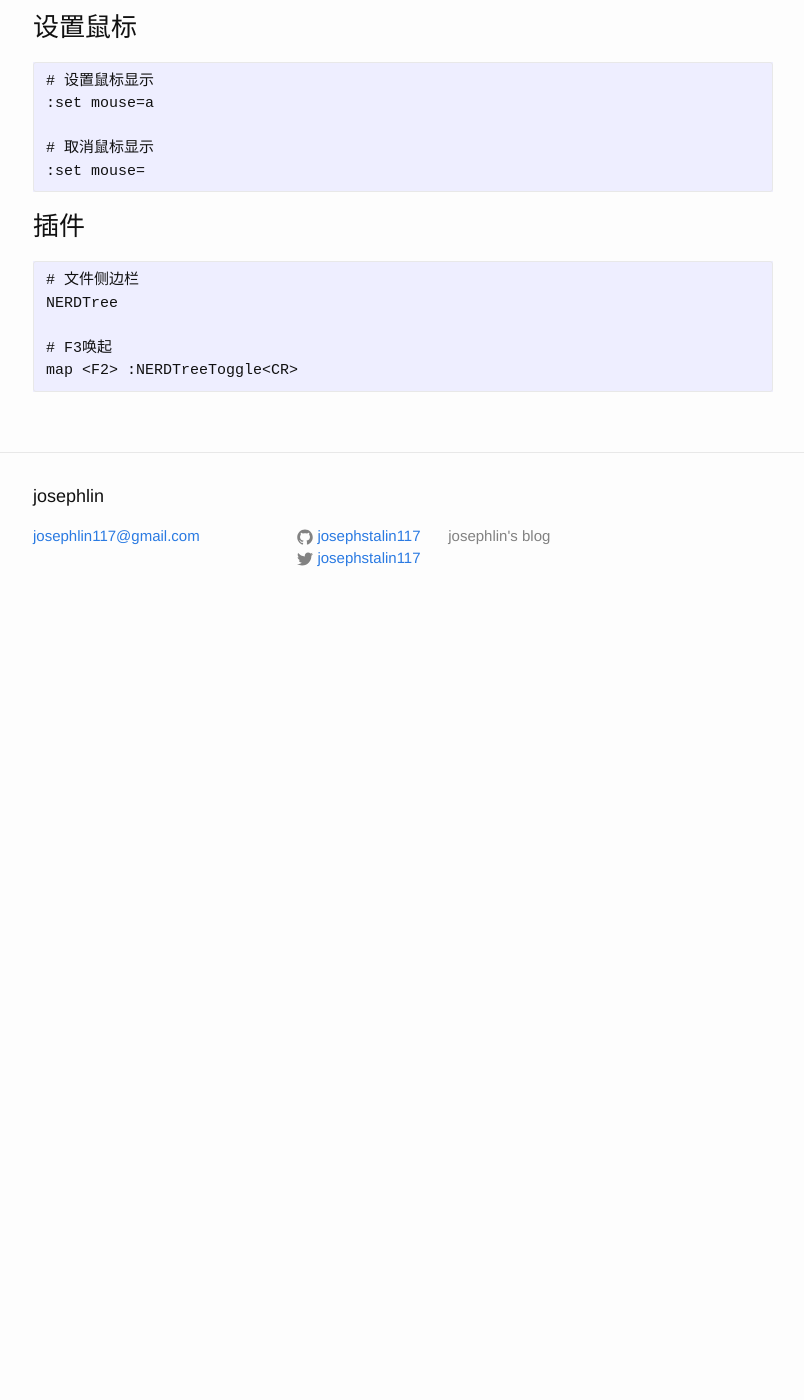
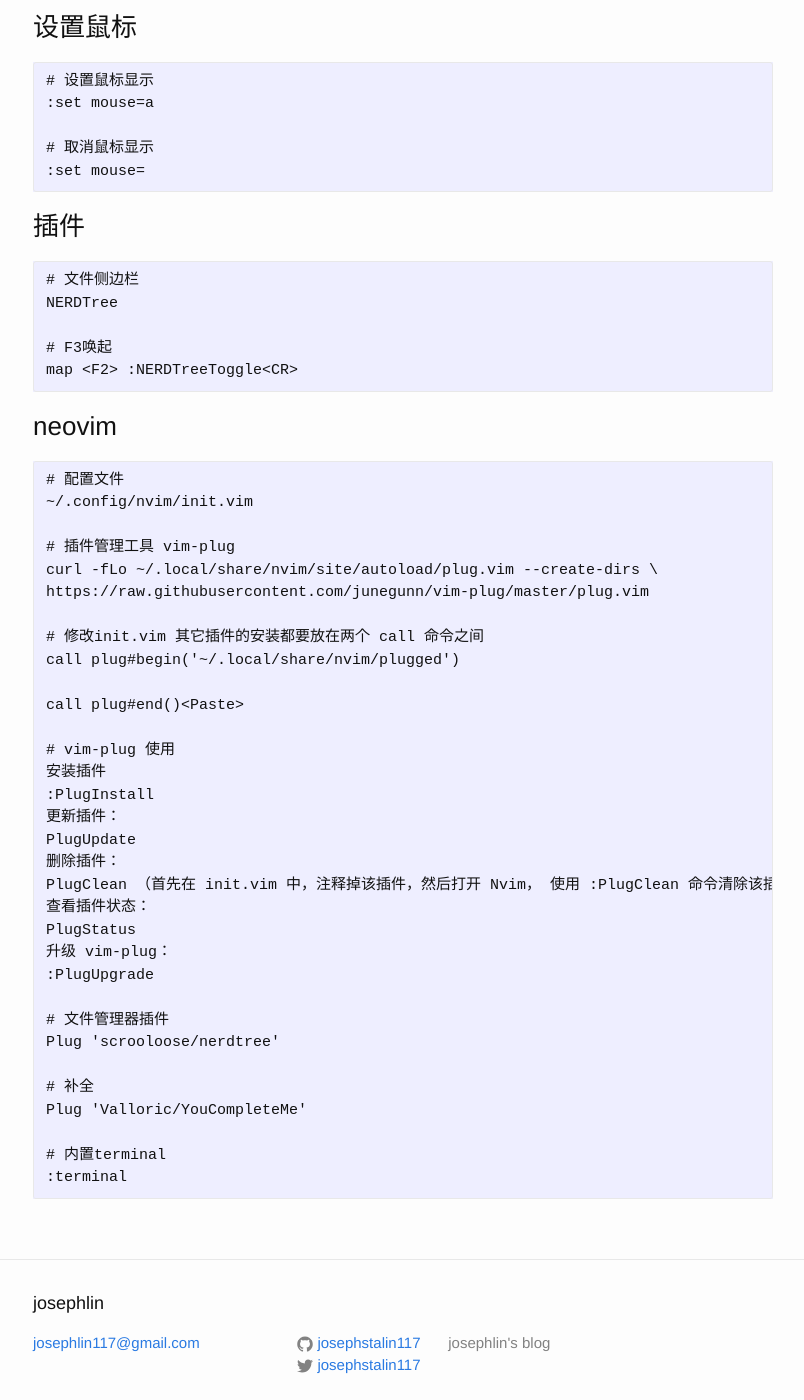
Before and after one commit to josephstalin117/josephstalin117.github.io, a Jekyll site: the page built from _posts/2016-07-03-vim.markdown, in a window 1280 px wide and 1400 px high, scrolled down 3995 px. Shown: the whole window, without its empty margins (237-1041 px from the left). Built offline with Jekyll 4.4.1, drawn with Linux system fonts in a browser that asks for light colours; before the commit the page ends 4625 px from its top, so only the background shows below that.

Commit message:
add plug of neovim

````diff
--- a/_posts/2016-07-03-vim.markdown
+++ b/_posts/2016-07-03-vim.markdown
@@ -200,3 +200,39 @@
 # F3唤起
 map <F2> :NERDTreeToggle<CR>
 ```
+
+### neovim
+```
+# 配置文件
+~/.config/nvim/init.vim
+
+# 插件管理工具 vim-plug
+curl -fLo ~/.local/share/nvim/site/autoload/plug.vim --create-dirs \
+https://raw.githubusercontent.com/junegunn/vim-plug/master/plug.vim
+
+# 修改init.vim 其它插件的安装都要放在两个 call 命令之间
+call plug#begin('~/.local/share/nvim/plugged')
+
+call plug#end()<Paste>
+
+# vim-plug 使用
+安装插件
+:PlugInstall
+更新插件：
+PlugUpdate
+删除插件：
+PlugClean （首先在 init.vim 中，注释掉该插件，然后打开 Nvim， 使用 :PlugClean 命令清除该插件）
+查看插件状态：
+PlugStatus
+升级 vim-plug：
+:PlugUpgrade
+
+# 文件管理器插件
+Plug 'scrooloose/nerdtree'
+
+# 补全
+Plug 'Valloric/YouCompleteMe'
+
+# 内置terminal
+:terminal
+```
````
